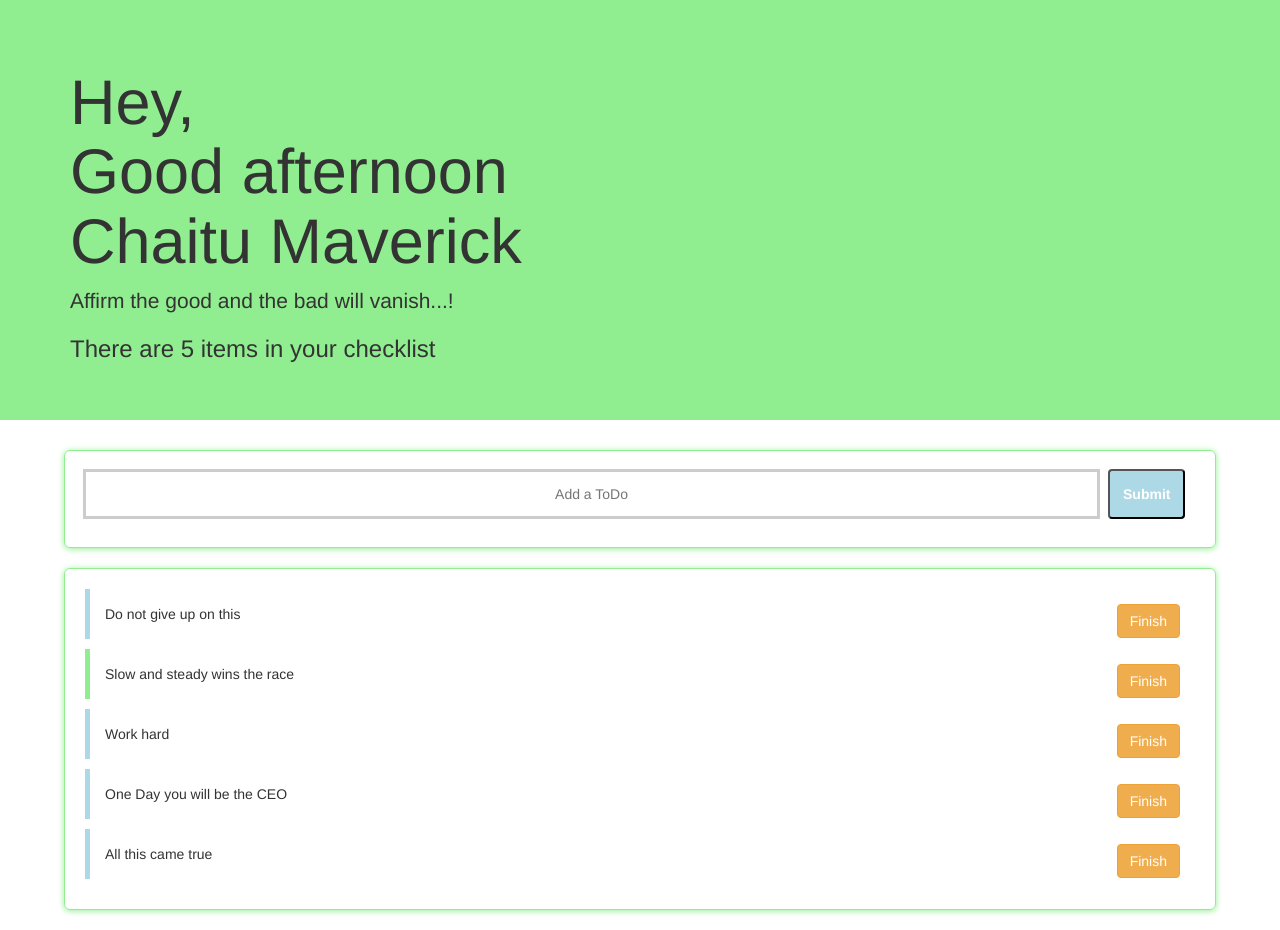
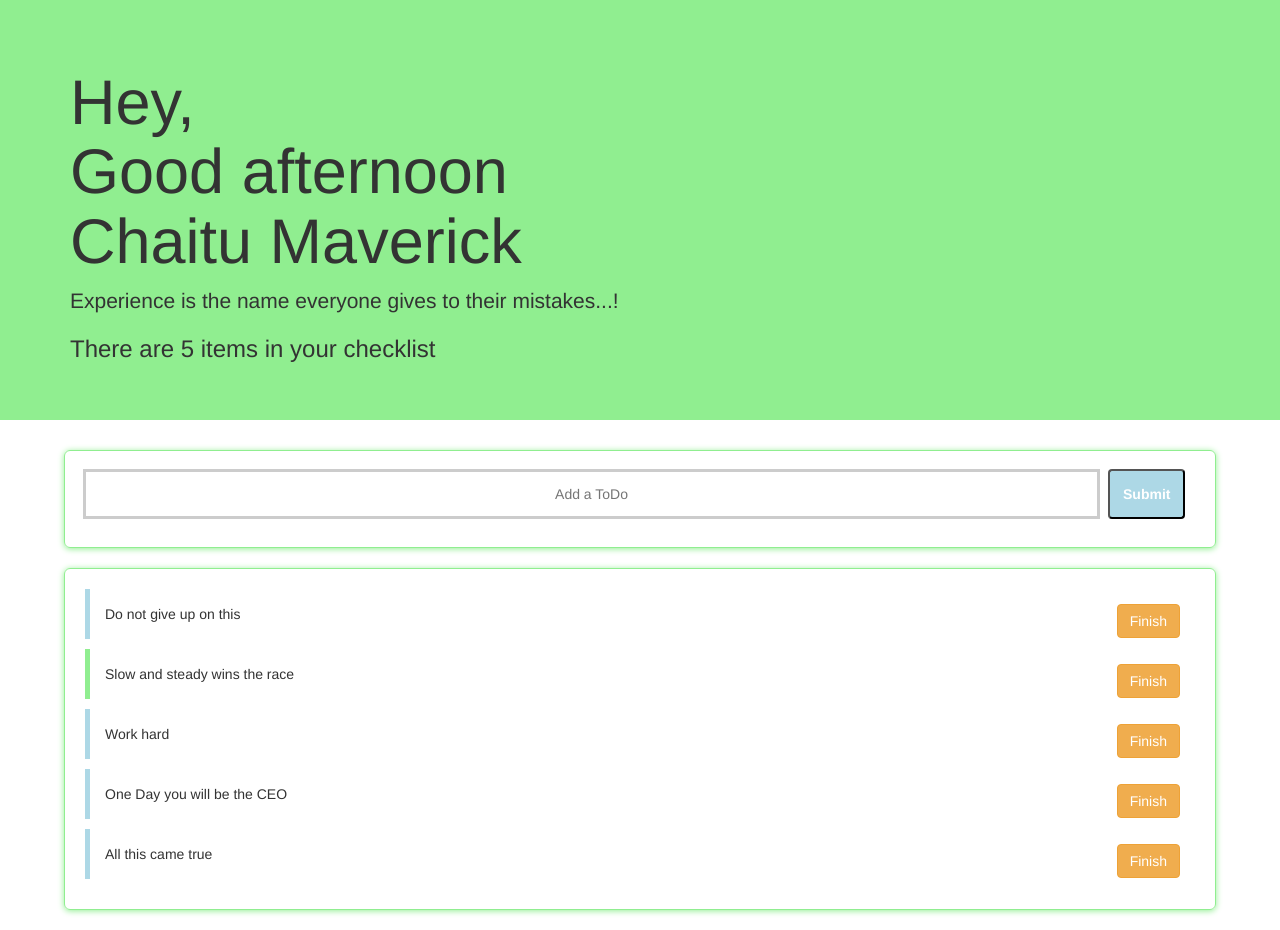
Before and after one commit to ChaitanyaVSH/React, a React (Create React App) app: page / in a window 1280 px wide. Built offline with nearby package versions, Linux system fonts and the light colour scheme.

Commit message:
Implemented a logic to render a dynamic quotation in the NavBar

```diff
--- a/src/components/NavBar.jsx
+++ b/src/components/NavBar.jsx
@@ -2,6 +2,7 @@ import React from "react";
 
 const BioData = (props) => {
   var timeNow = calculateTimeNow();
+  var currentQuotation = generateQuotation();
 
   return (
     <div
@@ -12,7 +13,7 @@ const BioData = (props) => {
         <h1 className="display-1">
           Hey, <br /> Good {timeNow} <br /> Chaitu Maverick
         </h1>
-        <p>Affirm the good and the bad will vanish...!</p>
+        <p>{currentQuotation}</p>
         <h3>There are {props.totalTodos} items in your checklist</h3>
       </div>
     </div>
@@ -29,6 +30,18 @@ const BioData = (props) => {
 
     return timeNow;
   }
+
+  function generateQuotation() {
+    const quotes = [
+      "Affirm the good and the bad will vanish...!",
+      "Experience is the name everyone gives to their mistakes...!",
+      "First, solve the problem. Then, write the code...!",
+      "Sometimes it pays to stay in bed on Monday, rather than spending the rest of the week debugging Monday’s code...!",
+      "Before software can be reusable it first has to be usable...!",
+    ];
+
+    return quotes[Math.floor(Math.random() * 4) + 1];
+  }
 };
 
 export default BioData;
```
